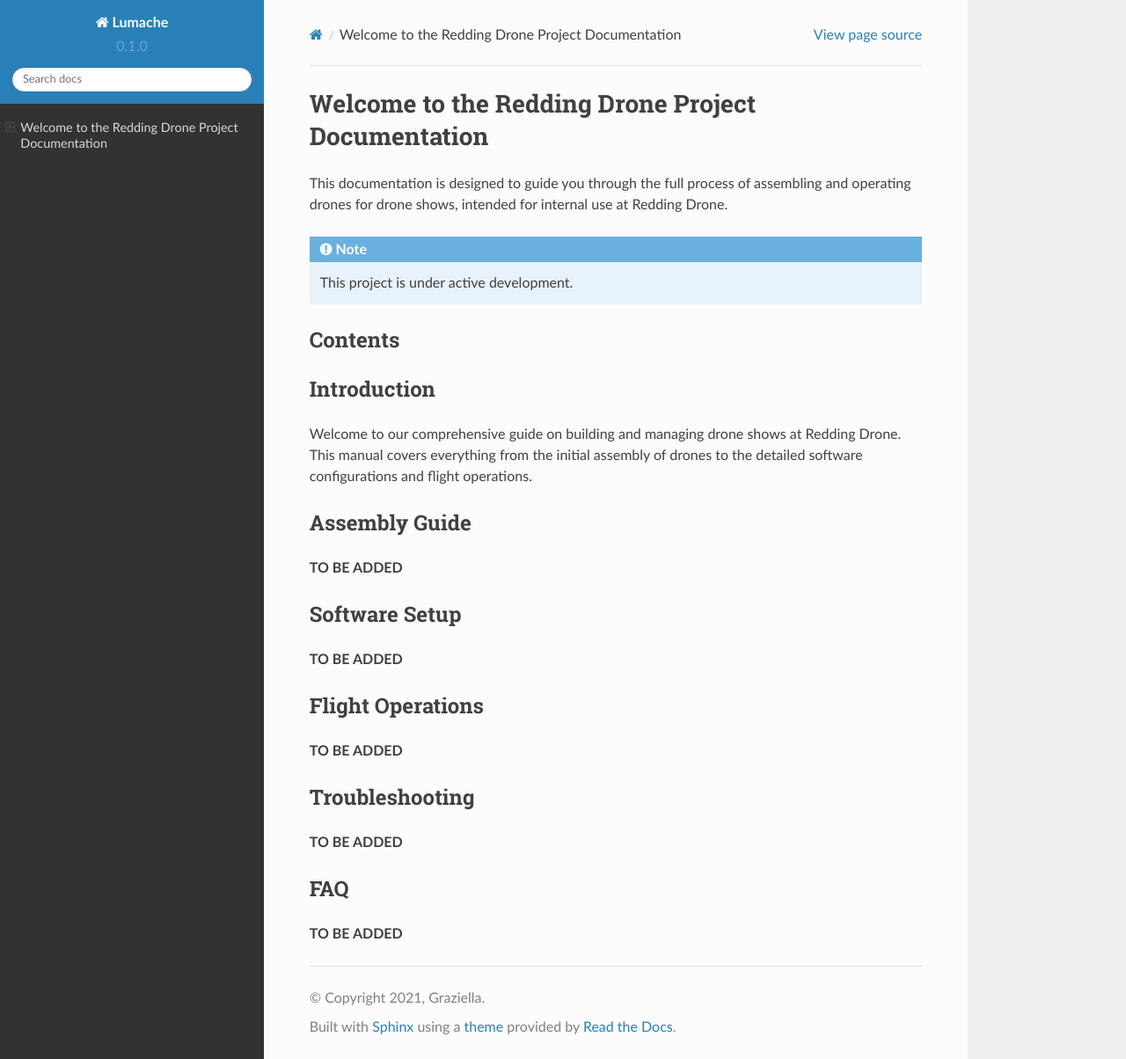
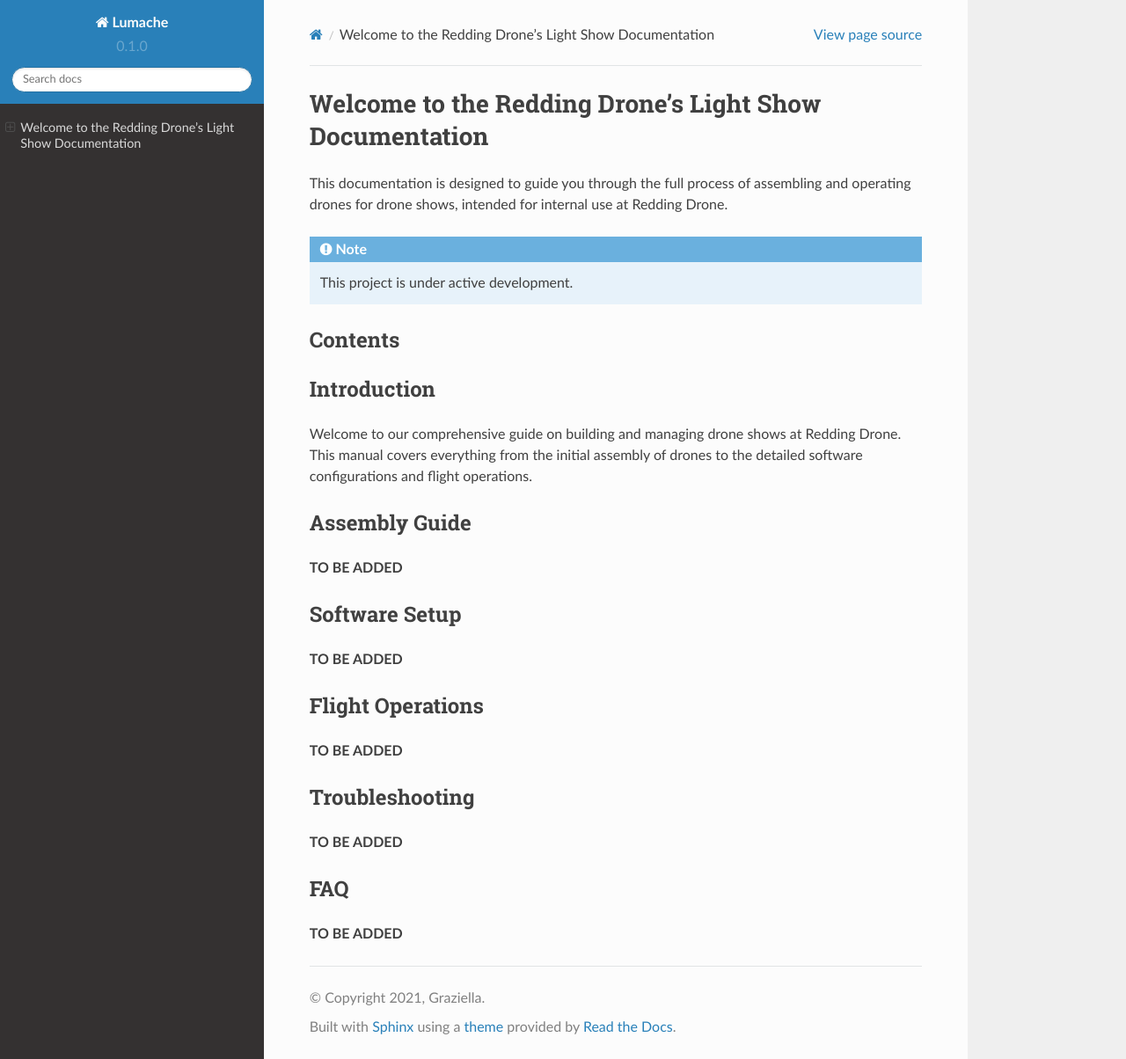
Before and after one commit to BillyDaBones/Redding-Drone, a Sphinx documentation site: the page built from docs/source/index.rst, in a window 1280 px wide and 1204 px high. Shown: the whole window at 88% size. Built offline with Sphinx 7.4.7 and the Read the Docs theme 2.0.0, drawn with Linux system fonts in a browser that asks for light colours; pages that are not in the unit, such as notebooks, are missing from menus.

```diff
--- a/docs/source/index.rst
+++ b/docs/source/index.rst
@@ -1,5 +1,5 @@
-Welcome to the Redding Drone Project Documentation
-==================================================
+Welcome to the Redding Drone's Light Show Documentation
+=======================================================
 
 This documentation is designed to guide you through the full process of assembling and operating drones for drone shows, intended for internal use at Redding Drone.
 
```
